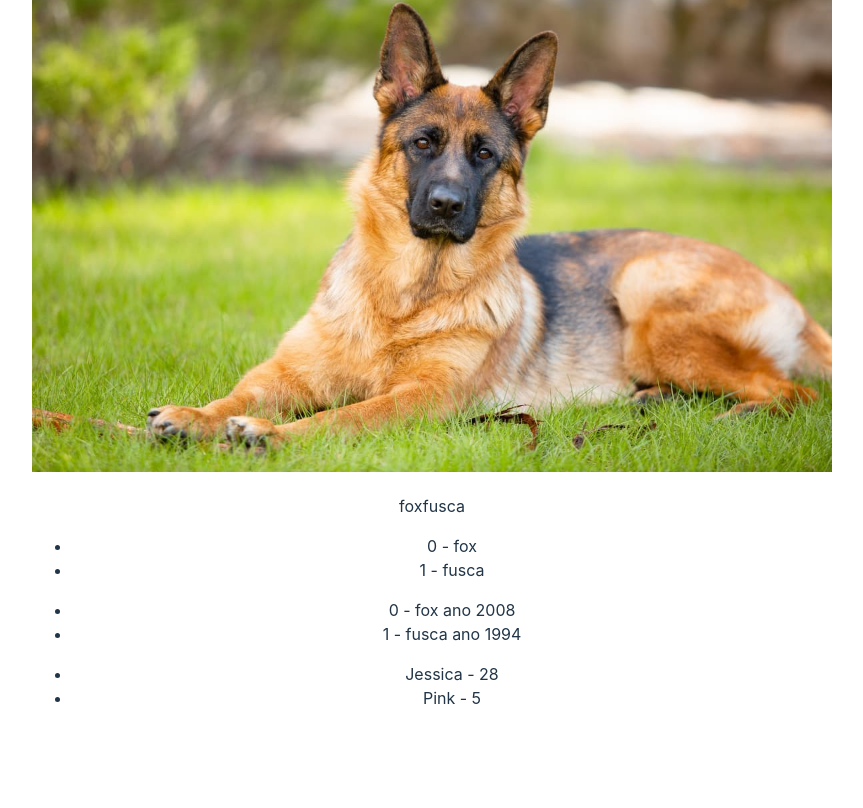
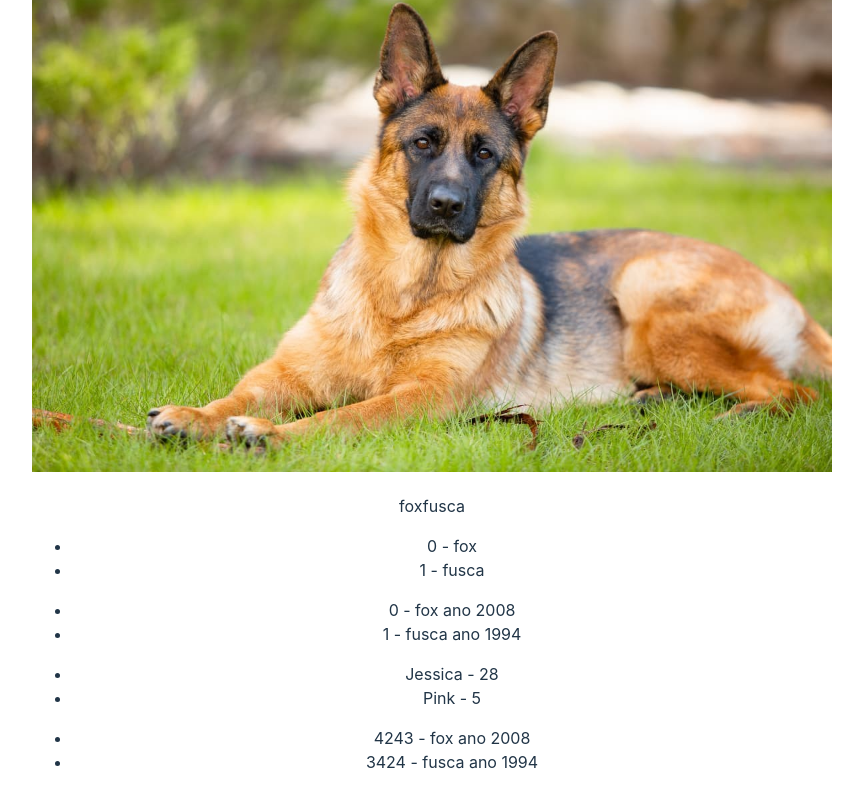
Before and after one commit to Jessicabm61/react-udemy-course-project, a React (Vite) app in the folder 3_AVANCANDO_REACT/: page / in a window 1280 px wide. Shown: the part 534-1342 px from the top of the page, without its empty margins (208-1071 px from the left). Before the commit the page ends 1292 px from the top, so only its background shows below. Built offline with nearby package versions, Linux system fonts and the light colour scheme.

Commit message:
Utilizando listas com chave Key

```diff
--- a/3_AVANCANDO_REACT/src/App.jsx
+++ b/3_AVANCANDO_REACT/src/App.jsx
@@ -2,6 +2,7 @@
 import ListaCarros from './components/ListaCarros'
 import ListaCarrosJson from './components/ListaCarrosJson'
 import ListaCondicional from './components/ListaCondicional'
+import ListaKey from './components/ListaKey'
 //Import CSS
 import './App.css'
 
@@ -33,6 +34,9 @@ function App() {
       <div>
       <ListaCondicional itens={meusItens}/>
       </div>
+      <div>
+        <ListaKey/>
+      </div>
     </div>
   )
 }
--- a/3_AVANCANDO_REACT/src/components/ListaCondicional.jsx
+++ b/3_AVANCANDO_REACT/src/components/ListaCondicional.jsx
@@ -1,4 +1,5 @@
 function ListaCondicional({itens}) {
+
     return (
         <div>
             {itens && itens.length > 0 ? (
--- /dev/null
+++ b/3_AVANCANDO_REACT/src/components/ListaKey.jsx
@@ -0,0 +1,21 @@
+// Definindo um componente funcional chamado ListaCarros
+const ListaKey = () => {
+
+    // Definindo um Arquivo Json
+    const carros = [{id: 4243, modelo: 'fox', ano: 2008},
+                    {id: 3424, modelo: 'fusca', ano: 1994}];
+
+    const ListaMap = carros.map((carro) => (
+        <li key={carro.id}>{carro.id} - {carro.modelo} ano {carro.ano}</li>
+    ));
+
+    // Retornando JSX que representa a estrutura do componente
+    return (
+        <div>
+            <div>
+                <ul>{ListaMap}</ul>
+            </div>
+        </div>
+    );
+}
+export default ListaKey;
```
